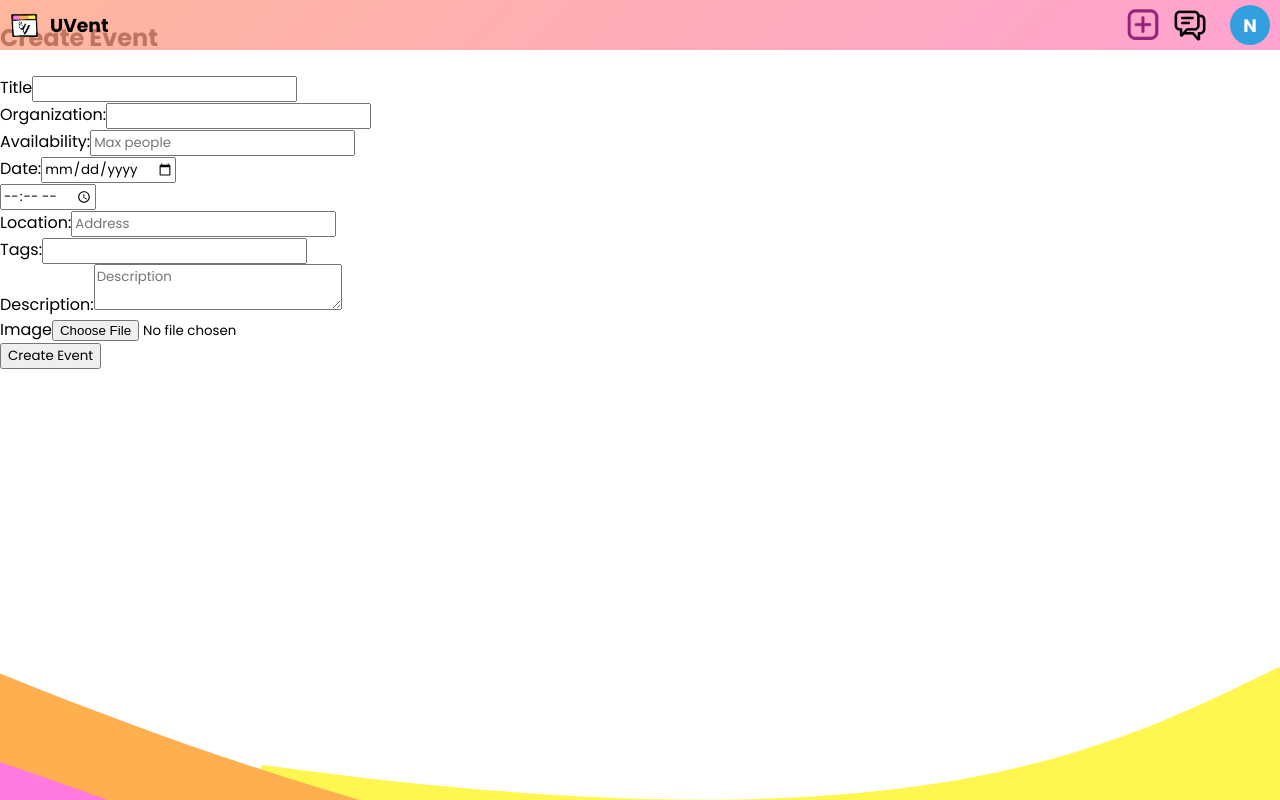
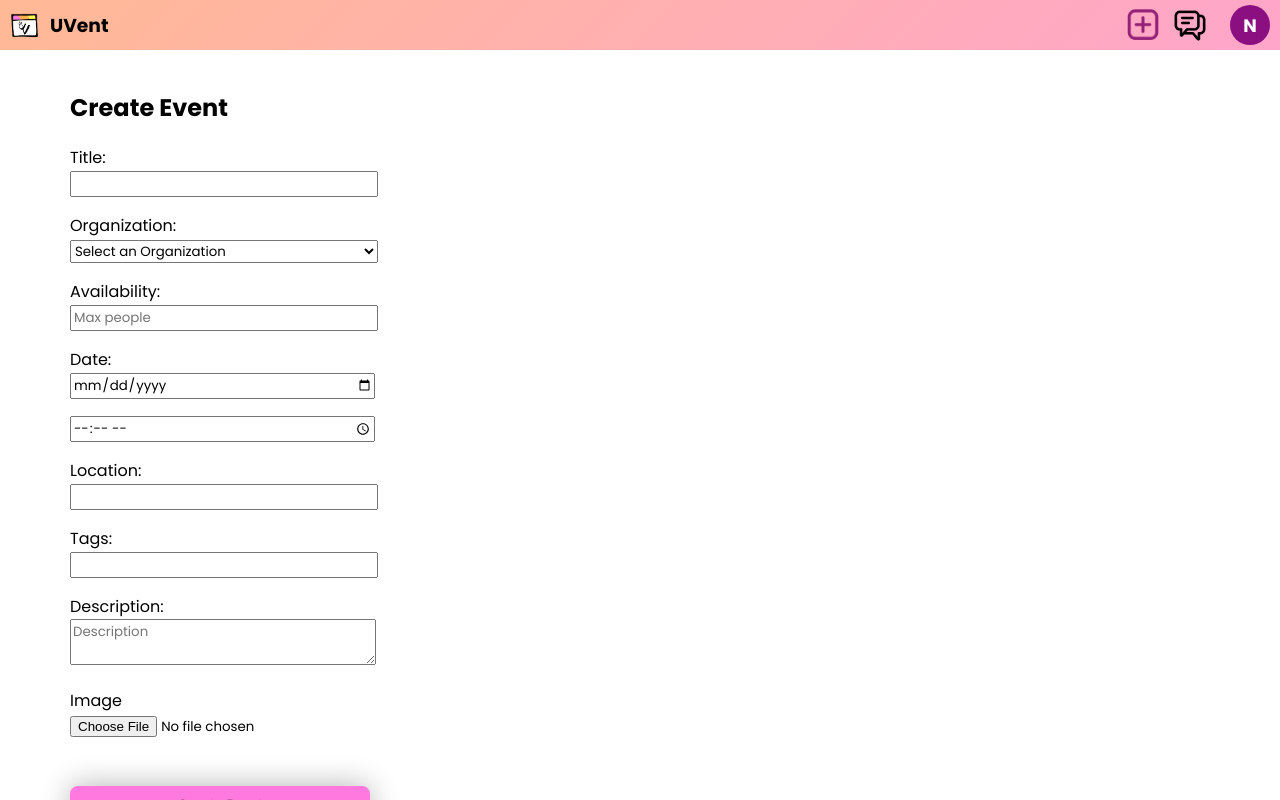
Before and after one commit to saaladdin/Software-Engineering-Project, a React (Create React App) app: page /addEvent in a window 1280 px wide. Shown: the top 800 px of the page. Built offline with nearby package versions, Linux system fonts and the light colour scheme; no server answers; sample sign-in values are in the browser's storage.

Commit message:
created add event page

```diff
--- a/src/Components/AddPage/index.js
+++ b/src/Components/AddPage/index.js
@@ -1,4 +1,5 @@
 import { useState } from "react";
+import "./index.scss";
 
 const AddEvent = () => {
   const [formData, setFormData] = useState({
@@ -29,114 +30,127 @@ const AddEvent = () => {
 
   return (
     <div className="addevent">
-      <h2 className="text-2xl font-bold mb-4">Create Event</h2>
-      <form onSubmit={handleSubmit} className="space-y-4">
+      <h2 className="pagename">Create Event</h2>
+      <form onSubmit={handleSubmit} className="form">
 
         {/* Title */}
         <div>
-          <label className="title">Title</label>
+          <label className="title">Title:</label>
           <input
             type="text"
             name="title"
             value={formData.title}
             onChange={handleChange}
-            className="w-full border p-2"
+            className="insert_title"
           />
         </div>
 
         {/* Organization */}
         <div>
-          <label className="block font-semibold">Organization:</label>
-          <input
-            type="text"
+          <label className="organization">Organization:</label>
+          <select
             name="organization"
             value={formData.organization}
             onChange={handleChange}
-            className="w-full border p-2"
-          />
+            className="insert_organization"
+          >
+            <option value="">Select an Organization</option>
+            <option value="org1">One Piece Club</option>
+            <option value="org2">Colorful Stage</option>
+            <option value="org3">Pokemon League</option>
+            <option value="org4">Food Club</option>
+            <option value="org5">Host Club</option>
+            <option value="org6">Charity Club</option>
+            <option value="org7">Astronomy Club</option>
+            <option value="org8">Robotics Club</option>
+            <option value="org9">Soccer Club</option>
+            <option value="org10">Math Club</option>
+
+            {/* Add more options as needed */}
+          </select>
         </div>
 
         {/* Availability */}
         <div>
-          <label className="block font-semibold">Availability:</label>
+          <label className="available">Availability:</label>
           <input
             type="number"
             name="availability"
             value={formData.availability}
             onChange={handleChange}
-            className="w-full border p-2"
+            className="max_people"
             placeholder="Max people"
           />
         </div>
 
         {/* Date & Time */}
         <div>
-          <label className="block font-semibold">Date:</label>
+          <label className="time_date">Date:</label>
           <input
             type="date"
             name="date"
             value={formData.date}
             onChange={handleChange}
-            className="w-full border p-2"
+            className="date"
           />
         </div>
+
         <div>
           <input
             type="time"
             name="time"
             value={formData.time}
             onChange={handleChange}
-            className="w-full border p-2"
+            className="time"
           />
         </div>
 
         {/* Location */}
         <div>
-          <label className="block font-semibold">Location:</label>
+          <label className="location">Location:</label>
           <input
             type="text"
             name="location"
             value={formData.location}
             onChange={handleChange}
-            className="w-full border p-2"
-            placeholder="Address"
+            className="insert_location"
           />
         </div>
 
         {/* Tags */}
         <div>
-          <label className="block font-semibold">Tags:</label>
+          <label className="tags">Tags:</label>
           <input
             type="text"
-            name="tags"
+            name="tag"
             value={formData.tags}
             onChange={handleChange}
-            className="w-full border p-2"
+            className="insert_tags"
           />
         </div>
 
         {/* Description */}
         <div>
-          <label className="block font-semibold">Description:</label>
+          <label className="description">Description:</label>
           <textarea
             name="description"
             value={formData.description}
             onChange={handleChange}
-            className="w-full border p-2 h-24"
+            className="insert_description"
             placeholder="Description"
           />
         </div>
 
         {/* Image Upload */}
         <div>
-          <label className="block font-semibold">Image</label>
-          <input type="file" accept="image/*" onChange={handleImageUpload} className="w-full p-2 border" />
+          <label className="image">Image</label>
+          <input type="file" accept="image/*" onChange={handleImageUpload} className="img" />
         </div>
 
         {/* Submit Button */}
         <button
           type="submit"
-          className="w-full bg-blue-500 text-white p-2 rounded mt-4"
+          className="button"
         >
           Create Event
         </button>
--- a/src/Components/AddPage/index.scss
+++ b/src/Components/AddPage/index.scss
@@ -1,7 +1,114 @@
+.addevent{
+    padding: 70px;
+    //text-align: center;
+}
 .title{
-    width: 100%;
-    max-width: 400px;
-    margin: 20px auto;
-    padding: 10px 15px;
-    font-size: 16px;
+    display: flex;
 }
+.insert_title{
+    margin-left: auto;
+    width: 300px;
+    margin-bottom: 16px;
+}
+
+.organization{
+    display: flex;
+}
+.insert_organization{
+    margin-left: auto;
+    width: 308px;
+    margin-bottom: 16px;
+}
+
+.available{
+    display: flex;
+}
+.max_people{
+    margin-left: auto;
+    width: 300px;
+    margin-bottom: 16px;
+}
+
+.time_date{
+    display: flex;
+}
+.date{
+    margin-left: auto;
+    width: 300px;
+    margin-bottom: 16px;
+}
+.time{
+    margin-left: auto;
+    width: 300px;
+    margin-bottom: 16px;
+}
+
+.location{
+    display: flex;
+}
+.insert_location{
+    margin-left: auto;
+    width: 300px;
+    margin-bottom: 16px;
+}
+
+.tags{
+    display: flex;
+}
+.insert_tags{
+    margin-left: auto;
+    width: 300px;
+    margin-bottom: 16px;
+}
+
+.description{
+    display: flex;
+}
+.insert_description{
+    margin-left: auto;
+    width: 300px;
+    margin-bottom: 16px;
+}
+.image{
+    display: flex;
+}
+button {
+    background-color: #ff79df;
+    padding: 0.6rem;
+    border: unset;
+    border-radius: 0.5rem;
+    box-shadow: 0px 0px 30px rgba(0, 0, 0, 0.3);
+    width: 17px;
+
+
+    label {
+        color: #ffaf4f;
+    }
+
+    input {
+        all:unset;
+        width: 100%;
+        border: #f0f0f0 2px solid;
+        border-radius: 0.25rem;
+        height: 2rem;
+    }
+
+    button {
+        background-color: #ff79df;
+        padding: 0.6rem;
+        border: unset;
+        border-radius: 0.5rem;
+        width: 100%;
+        margin-top: 3rem;
+        color: #333333;
+        cursor: pointer;
+    }
+    button:hover{
+        background-color: #ff79df;
+        color: #333333;
+    }
+
+    width: 300px;
+    margin-top: 3rem;
+    color: #333333;
+  }
```
